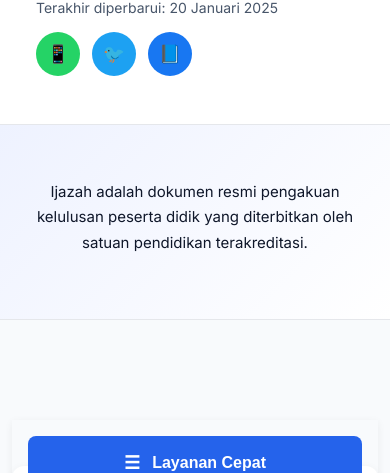
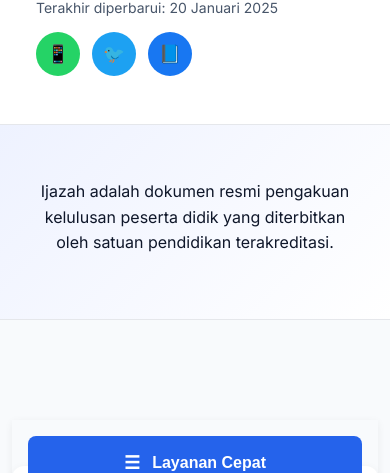
Before and after one commit to genardaryadjaya/informasi-revisi-ijazah, a plain HTML site: page index.html in a window 390 px wide. Shown: the part 372-845 px from the top of the page. Drawn offline with Linux system fonts and the light colour scheme.

Commit message:
Add files via upload

```diff
--- a/assets/css/styles.css
+++ b/assets/css/styles.css
@@ -1301,24 +1301,67 @@ a:focus-visible {
 /* Hero slideshow */
 .hero-slideshow {
 	position: relative;
-	min-height: 88px;
-	font-size: 18px;
-	color: var(--text-700);
-}
+	min-height: 120px; /* Tinggi minimal lebih besar */
+	font-size: 22px; /* Font lebih besar dari 18px */
+	color: var(--text);
+	font-weight: 500;
+	line-height: 1.6;
+	text-align: center;
+	max-width: 900px;
+	margin: 0 auto;
+	padding: 20px 0;
+	overflow: hidden; /* Mencegah scrollbar */
+}
+
 .hero-slideshow .slide {
 	position: absolute;
 	opacity: 0;
-	transform: translateY(8px);
-	transition: opacity 400ms ease, transform 400ms ease;
-	max-width: 920px;
-	line-height: 1.7;
-}
+	transform: translateY(20px); /* Animasi lebih halus */
+	transition: all 600ms ease-in-out; /* Transisi lebih cepat dan smooth */
+	max-width: 900px;
+	line-height: 1.6;
+	padding: 0 20px;
+	width: 100%;
+	left: 0;
+	right: 0;
+	top: 0;
+	will-change: opacity, transform; /* Optimasi performa */
+}
+
 .hero-slideshow .slide.active {
 	opacity: 1;
 	transform: translateY(0);
 }
+
+/* Responsive untuk mobile */
 @media (max-width: 768px) {
-	.hero-slideshow { font-size: 16px; min-height: 96px; }
+	.hero-slideshow {
+		font-size: 18px; /* Font mobile yang lebih besar */
+		min-height: 140px; /* Tinggi mobile lebih besar */
+		padding: 16px 0;
+	}
+
+	.hero-slideshow .slide {
+		font-size: 18px;
+		padding: 0 16px;
+		transform: translateY(15px); /* Animasi mobile lebih halus */
+		transition: all 500ms ease-in-out;
+	}
+}
+
+/* Responsive untuk ponsel kecil */
+@media (max-width: 480px) {
+	.hero-slideshow {
+		font-size: 16px;
+		min-height: 120px;
+		padding: 12px 0;
+	}
+
+	.hero-slideshow .slide {
+		font-size: 16px;
+		padding: 0 12px;
+		transition: all 400ms ease-in-out;
+	}
 }
 
 /* Fokus tautan navbar: terlihat tapi tidak mengganggu */
```
